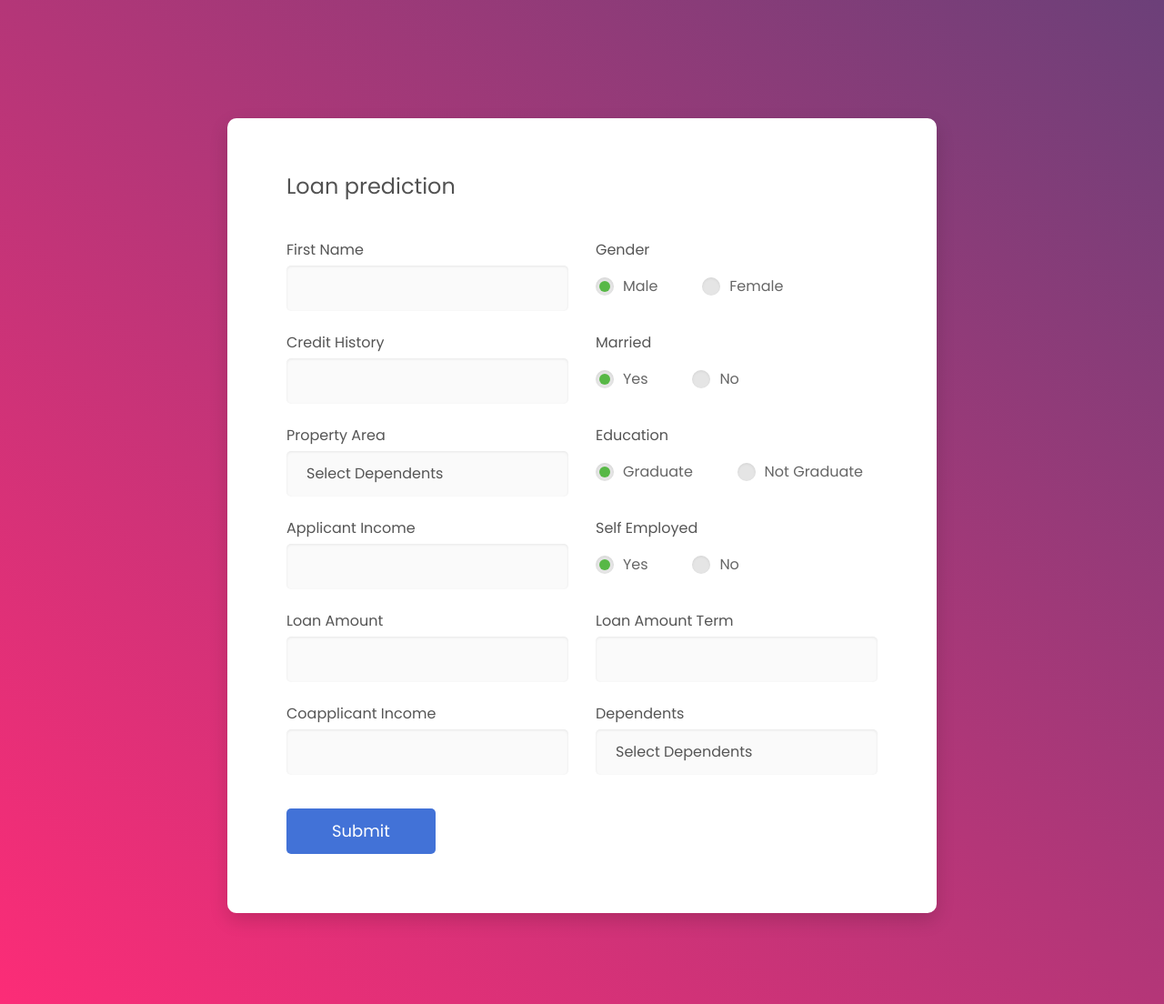
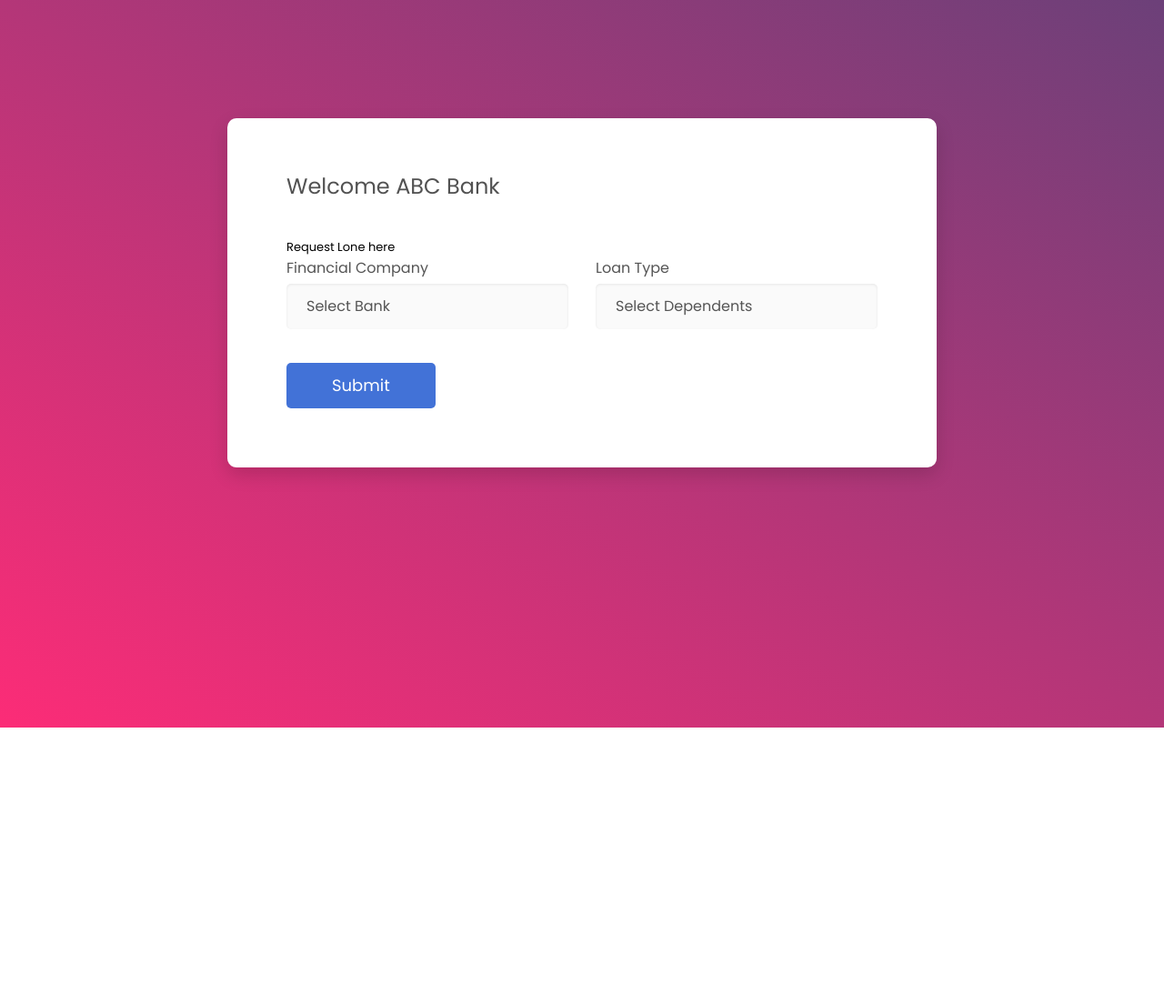
Before and after one commit to wiahwajith/Loan-Prediction-Analysis-, a Flask app: page / in a window 1280 px wide. Shown: the whole page at 91% size. After the commit the page ends 800 px from the top, so only its background shows below. Run offline with Flask 2, Linux system fonts and the light colour scheme; parts of the project's set-up code (start-up, migrations or seed data) failed here and were passed over; some libraries are stand-ins or nearby versions.

Commit message:
level 1 finalyze

```diff
--- a/app.py
+++ b/app.py
@@ -12,6 +12,9 @@ loan_model = pickle.load(open('models/saveloanmodel.sav' , 'rb'))
 @app.route("/")
 def hello():
     return render_template ("index.html")
+@app.route("/form")
+def create():
+    return render_template ("prediction_form.html")
 
 @app.route("/predict", methods = ['POST'])
 def submit():
@@ -38,7 +41,7 @@ def submit():
         result = loan_model.predict([[ Gender,	Married,	Dependents,	Education,	Self_Employed,	Credit_History,	Property_Area,	ApplicantIncomeLog,	LoanAmountLog,	Loan_Amount_Term_Log,	Total_Income_Log]])
 
     #.py -> HTML
-    return render_template ("index.html",**locals())
+    return render_template ("result.html",**locals())
 
 
 
--- a/templates/index.html
+++ b/templates/index.html
@@ -10,7 +10,7 @@
     <meta name="keywords" content="Colorlib Templates">
 
     <!-- Title Page-->
-    <title>Au Register Forms by Colorlib</title>
+    <title>Loan prediction form</title>
 
     <!-- Icons font CSS-->
     <link href="{{ url_for('static', filename='vendor/mdi-font/css/material-design-iconic-font.min.csss') }}" rel="stylesheet" media="all">
@@ -32,143 +32,51 @@
         <div class="wrapper wrapper--w780">
             <div class="card card-4">
                 <div class="card-body">
-                    <h2 class="title">Loan prediction {{ result }}</h2>
-                    <form method="POST" action="/predict">
+                    <h2 class="title"> Welcome ABC Bank </h2>
+                    <h6 class="text-secondary"> Request Lone here </h6>
+
+                    <Form action="/form" method="GET">
                         <div class="row row-space">
                             <div class="col-2">
                                 <div class="input-group">
-                                    <label class="label" >First Name</label>
-                                    <input class="input--style-4" type="text" name="username">
-                                </div>
-                            </div>
-                            <div class="col-2">
-                                <div class="input-group">
-                                    <label class="label">Gender</label>
-                                    <div class="p-t-10">
-                                        <label class="radio-container m-r-45">Male
-                                            <input type="radio" value="1" checked="checked" name="Gender">
-                                            <span class="checkmark"></span>
-                                        </label>
-                                        <label class="radio-container">Female
-                                            <input type="radio" value="0" name="Gender">
-                                            <span class="checkmark"></span>
-                                        </label>
+                                    <label class="label">Financial Company</label>
+                                    <div class="rs-select2 js-select-simple select--no-search">
+                                        <select name="Property_Area">
+                                            <option disabled="disabled" selected="selected">Select Bank</option>
+                                            <option value="0"> Dream  Finance </option>
+                                            <option value="1" disabled> BOC  Bank</option>
+                                            <option value="3" disabled> LOLC Finance</option>
+                                            <option value="4" disabled> NDB  Bank</option>
+                                            <option value="5" disabled> Sanpath  Bank</option>
+                                            <option value="6" disabled> DFCC  Bank</option>
+                                            <option value="7" disabled> Commercial bank</option>
+                                        </select>
+                                        <div class="select-dropdown"></div>
                                     </div>
                                 </div>
                             </div>
                             <div class="col-2">
                                 <div class="input-group">
-                                    <label class="label" >Credit History</label>
-                                    <input class="input--style-4" type="text" name="Credit_History">
-                                </div>
-                            </div>
-                            <div class="col-2">
-                                <div class="input-group">
-                                    <label class="label">Married</label>
-                                    <div class="p-t-10">
-                                        <label class="radio-container m-r-45">Yes
-                                            <input type="radio" value="1" checked="checked" name="Married">
-                                            <span class="checkmark"></span>
-                                        </label>
-                                        <label class="radio-container">No
-                                            <input type="radio" value="0" name="Married">
-                                            <span class="checkmark"></span>
-                                        </label>
-                                    </div>
-                                </div>
-                            </div>
-                            <div class="col-2">
-                                <div class="input-group">
-                                    <label class="label">Property Area</label>
+                                    <label class="label">Loan Type</label>
                                     <div class="rs-select2 js-select-simple select--no-search">
                                         <select name="Property_Area">
                                             <option disabled="disabled" selected="selected">Select Dependents</option>
-                                            <option value="0"> Rural</option>
-                                            <option value="1"> Semi Urban</option>
-                                            <option value="2"> Urban</option>
+                                            <option value="0"> Housing Finance </option>
+                                            <option value="1" disabled> Education Loan</option>
+                                            <option value="2" disabled> vehicle Finance</option>
+                                            <option value="3" disabled> vehicle Finance</option>
+                                            <option value="4" disabled> Personal Loan</option>
                                         </select>
                                         <div class="select-dropdown"></div>
                                     </div>
                                 </div>
-
-                            </div>
-                            <div class="col-2">
-                                <div class="input-group">
-                                    <label class="label">Education</label>
-                                    <div class="p-t-10">
-                                        <label class="radio-container m-r-45">Graduate
-                                            <input type="radio" value="1" checked="checked" name="Education">
-                                            <span class="checkmark"></span>
-                                        </label>
-                                        <label class="radio-container">Not Graduate
-                                            <input type="radio" value="0" name="Education">
-                                            <span class="checkmark"></span>
-                                        </label>
-                                    </div>
-                                </div>
-                            </div>
-                            <div class="col-2">
-                                <div class="input-group">
-                                    <label class="label" >Applicant Income</label>
-                                    <input class="input--style-4" type="text" name="ApplicantIncome">
-                                </div>
-                            </div>
-                            <div class="col-2">
-                                <div class="input-group">
-                                    <label class="label">Self Employed</label>
-                                    <div class="p-t-10">
-                                        <label class="radio-container m-r-45">Yes
-                                            <input type="radio" value="1" checked="checked" name="Self_Employed">
-                                            <span class="checkmark"></span>
-                                        </label>
-                                        <label class="radio-container">No
-                                            <input type="radio" value="0" name="Self_Employed">
-                                            <span class="checkmark"></span>
-                                        </label>
-                                    </div>
-                                </div>
-                            </div>
-
-                        </div>
-                        <div class="row row-space">
-                            <div class="col-2">
-                                <div class="input-group">
-                                    <label class="label" >Loan Amount</label>
-                                    <input class="input--style-4" type="text" name="LoanAmountLog">
-                                </div>
-                            </div>
-                            <div class="col-2">
-                                <div class="input-group">
-                                    <label class="label" >Loan Amount Term</label>
-                                    <input class="input--style-4" type="text" name="Loan_Amount_Term_Log">
-                                </div>
-                            </div>
-                            <div class="col-2">
-                                <div class="input-group">
-                                    <label class="label" >Coapplicant Income</label>
-                                    <input class="input--style-4" type="text" name="CoapplicantIncome">
-                                </div>
-                            </div>
-                            <div class="col-2">
-                                <div class="input-group">
-                                    <label class="label">Dependents</label>
-                                    <div class="rs-select2 js-select-simple select--no-search">
-                                        <select name="Dependents">
-                                            <option disabled="disabled" selected="selected">Select Dependents</option>
-                                            <option value="1"> 1</option>
-                                            <option value="2"> 2</option>
-                                            <option value="3"> 3+</option>
-                                        </select>
-                                        <div class="select-dropdown"></div>
-                                    </div>
-                                </div>
-
                             </div>
                         </div>
                         <div class="p-t-15">
                             <button class="btn btn--radius-2 btn--blue" type="submit">Submit</button>
                         </div>
-                    </form>
+                    </Form>
+
                 </div>
             </div>
         </div>
```
Also changed, not shown: templates/OFFindex.html (deleted, +0 -31 lines), templates/prediction_form.html (added, +190 -0 lines), templates/result.html (added, +67 -0 lines), templates/sub.html (deleted, +0 -12 lines).
